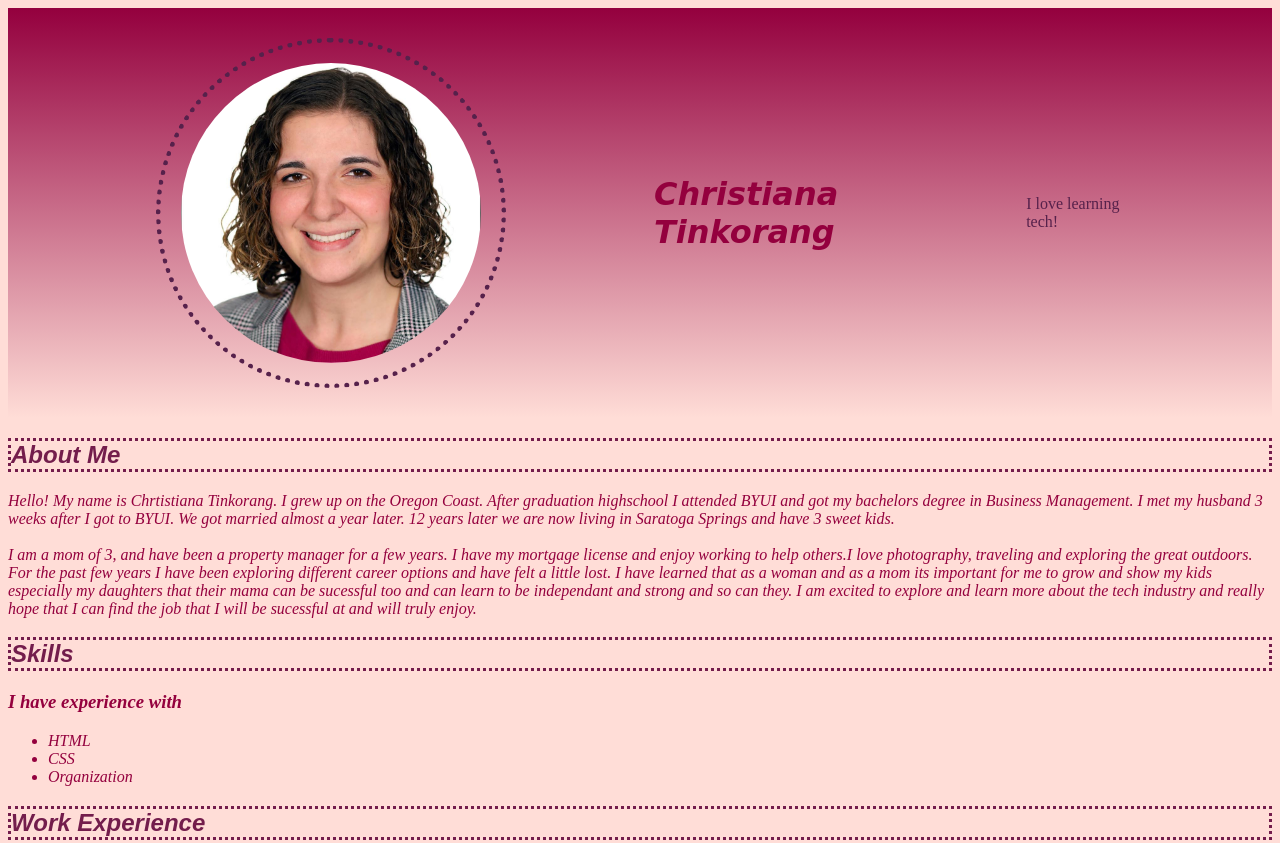
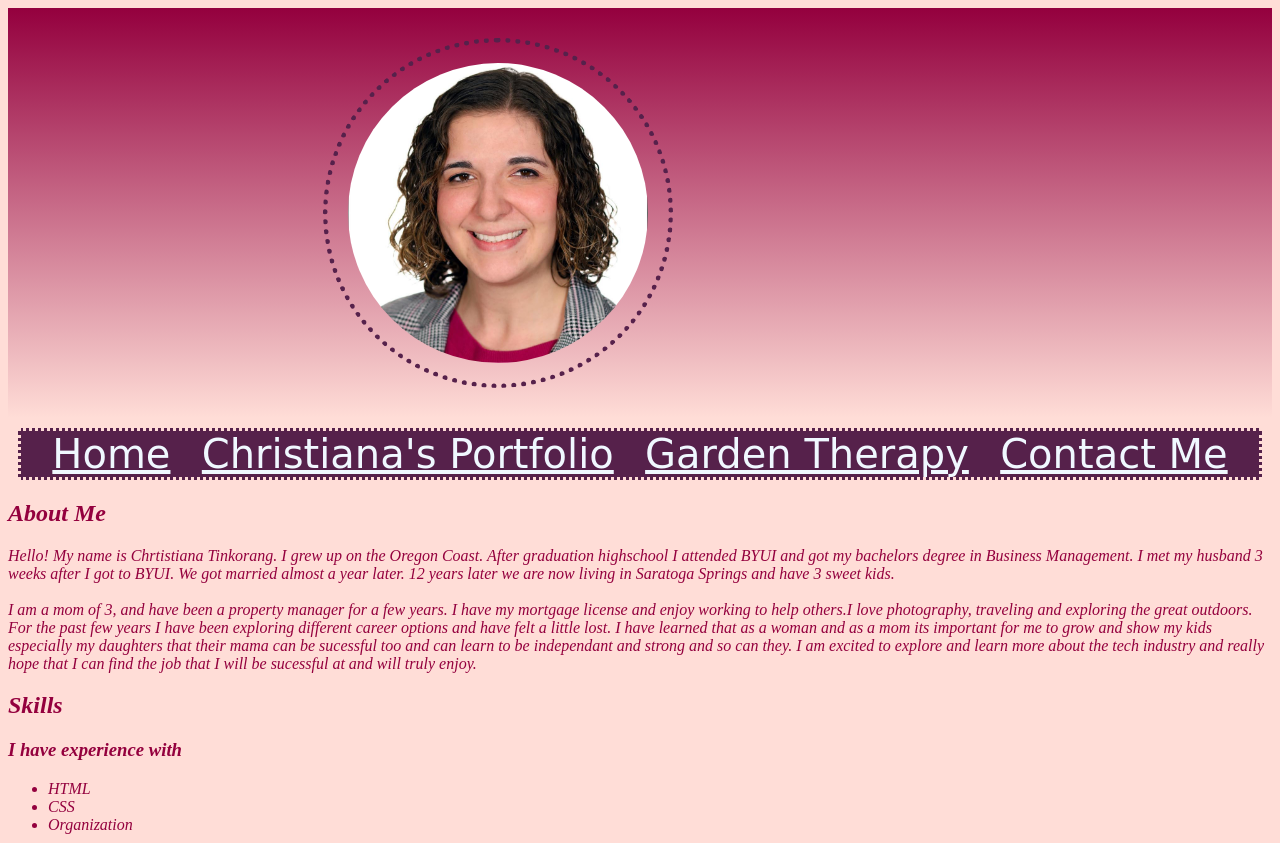
Before and after one commit to Tinkoch/ChristianasPortfolio.github.io, a plain HTML site: page index.html in a window 1280 px wide. Shown: the top 843 px of the page. Drawn offline with Linux system fonts and the light colour scheme.

Commit message:
Add files via upload
new upload

```diff
--- /dev/null
+++ b/Gardening.css
@@ -0,0 +1,5 @@
+header {}
+
+body {
+    background-color: aquamarine;
+}
--- a/index.html
+++ b/index.html
@@ -6,29 +6,45 @@
 
 <head>
 
-
-
     <meta charset="UTF-8">
     <meta name="viewport" content="width=device-width, initial-scale=1.0">
 
     <link rel="stylesheet" href="styles.css">
+    <link rel="preconnect" href="https://fonts.googleapis.com">
+    <link rel="preconnect" href="https://fonts.gstatic.com" crossorigin>
+    <link href="https://fonts.googleapis.com/css2?family=Great+Vibes&display=swap" rel="stylesheet">
+
 
 </head>
 
 <body>
-    <header class="title">
-        <img src="Assets/Christiana's Head Shot.jpg" alt="Christiana's Head Shot">
+    <header id="header" class="title">
+
+        <img class="headshot" src="Christiana's Head Shot.jpg" alt="christianas headshot" width="50">
 
         <div class="intro">
-            <h1>Christiana Tinkorang</h1>
-            <p>
+
+
+
+
+
+
+            <!--<p class="ilovetech">
                 I love learning tech!
-            </p>
+            </p>-->
+
         </div>
     </header>
     <main>
         <section>
+            <div class="topnav">
+                <a href="Home">Home</a>
+                <a href="Christiana's Porfolio">Christiana's Portfolio</a>
+                <a href="Garden Therapy">Garden Therapy</a>
+                <a href="Contact Me">Contact Me</a>
+            </div>
             <I class="aboutMeSection">
+
 
                 <h2>About Me</h2>
                 <I>
@@ -94,13 +110,16 @@
 
 
     </main>
+    <!--connecting html to javascript file-->
+    <script src="index.js"></script>
+
 </body>
 
 <br>
-
 <footer class="centered">
 
-    <a href="https://www.linkedin.com/in/christiana-tinkorang-347aa069/" alt="LinkedIn Profile">Connect with me on
+    <a href="https://www.linkedin.com/in/christiana-tinkorang-347aa069/" alt="LinkedIn Profile">Connect with me
+        on
         LinkedIn</a>
 
 
--- /dev/null
+++ b/index.js
@@ -0,0 +1,26 @@
+const red = 86;
+const green = 33;
+const blue = 75;
+
+const header = document.getElementById("header");
+console.log(header.innerText)
+
+function changeColor() {
+    console.log(window.scrollY)
+
+}
+
+function changeColor() {
+    const scrollFactor = 1 + window.scrollY / 400;
+
+    const r = red / scrollFactor;
+    const g = green / scrollFactor;
+    const b = blue / scrollFactor;
+
+    const updatedColor = `rgb(${r}, ${g}, ${b})`;
+
+    header.style.backgroundColor = updatedColor;
+}
+
+changeColor()
+window.addEventListener('scroll', changeColor)
--- a/styles.css
+++ b/styles.css
@@ -1,15 +1,26 @@
 header {
+    position: sticky;
+    top: 0;
     background-image: linear-gradient(rgb(148, 0, 62), rgb(255, 221, 215));
     background-color: rgba(240, 248, 255, 0.613);
 }
 
-img {
+main {
+    height: 1000px;
+}
+
+.headshot {
     width: 300px;
     border-radius: 50%;
     border: 5px dotted;
     color: rgb(86, 33, 75);
     padding: 20px;
     margin: 30px;
+}
+
+
+.portfoliologo {
+    width: 300px
 }
 
 .title {
@@ -38,11 +49,19 @@ body {
 }
 
 
-
 h1 {
     color: rgb(148, 0, 62);
-    font-family: cursive;
-    font-style: oblique;
+    font-family: Great Vibes;
+    font-size: 100px;
+    text-emphasis-color: azure;
+
+    font: 800 100px Great Vibes;
+    -webkit-text-fill-color: transparent;
+    -webkit-text-stroke: 1px;
+
+}
+
+
 
 }
 
@@ -70,3 +89,18 @@ footer {
 a {
     color: aliceblue;
 }
+
+.topnav {
+    position: sticky;
+    top: 0;
+    background-color: rgb(86, 33, 75);
+    color: rgb(255, 221, 215);
+    border-style: dotted;
+    margin: 10px;
+    font-size: 40px;
+    font-family: cursive;
+    display: flex;
+    justify-content: space-evenly;
+    align-items: center;
+
+}
```
Also changed, not shown: Gardening.html (added, +36 -0 lines), Christiana's Head Shot.jpg (added), Christiana’s Portfolio Logo.png (added).
